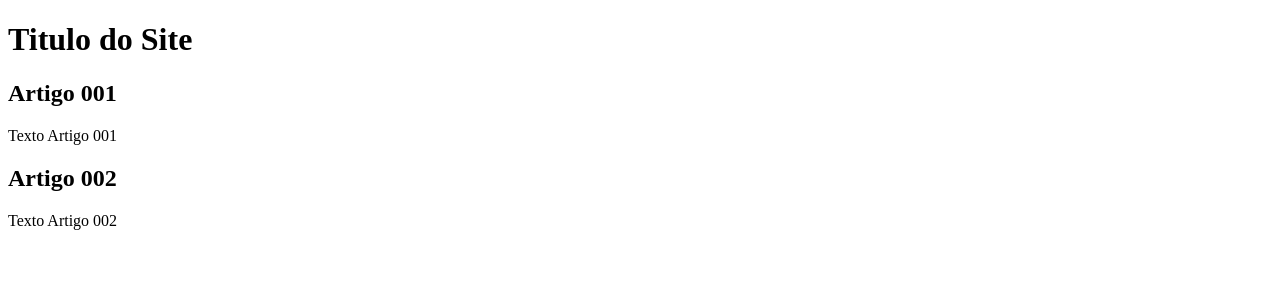
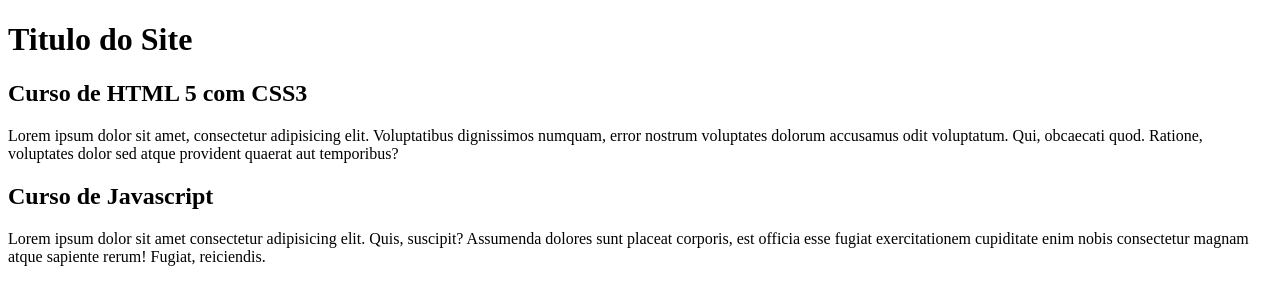
Before and after one commit to anderr8/projeto-site, a plain HTML site: page index.html in a window 1280 px wide. Drawn offline with Linux system fonts and the light colour scheme.

Commit message:
comecei a escrever o conteúdo

```diff
--- a/index.html
+++ b/index.html
@@ -11,14 +11,14 @@
         <header>
             <h1>Titulo do Site</h1>
         </header>
-            <article>
-                <h2>Artigo 001</h2>
-                <p>Texto Artigo 001</p>
-            </article>
-            <article>
-                <h2>Artigo 002</h2>
-                <p>Texto Artigo 002</p>
-            </article>
+        <article>
+            <h2>Curso de HTML 5 com CSS3</h2>
+             <p>Lorem ipsum dolor sit amet, consectetur adipisicing elit. Voluptatibus dignissimos numquam, error nostrum voluptates dolorum accusamus odit voluptatum. Qui, obcaecati quod. Ratione, voluptates dolor sed atque provident quaerat aut temporibus?</p>
+        </article>
+        <article>
+            <h2>Curso de Javascript</h2>
+            <p>Lorem ipsum dolor sit amet consectetur adipisicing elit. Quis, suscipit? Assumenda dolores sunt placeat corporis, est officia esse fugiat exercitationem cupiditate enim nobis consectetur magnam atque sapiente rerum! Fugiat, reiciendis.</p>
+        </article>
     </main>
 </body>
 </html>
```
